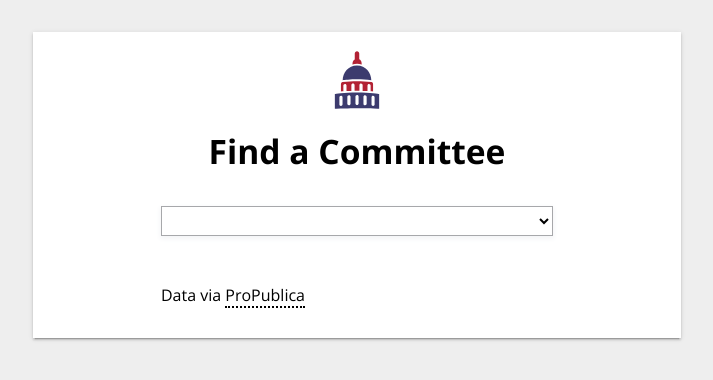
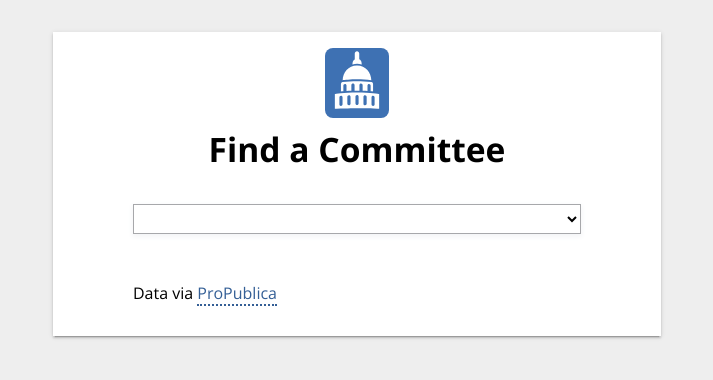
Before and after one commit to salomoneb/leg-lookup, a Vue app: page / in a window 1280 px wide. Shown: the top 380 px of the page, without its empty margins (283-996 px from the left). Built offline with nearby package versions, Linux system fonts and the light colour scheme.

Commit message:
more design changes

```diff
--- a/config/prod.env.js
+++ b/config/prod.env.js
@@ -1,3 +1,4 @@
 module.exports = {
-  NODE_ENV: '"production"'
+  NODE_ENV: '"production"',
+  API_KEY: '"..."'
 }
--- a/src/App.vue
+++ b/src/App.vue
@@ -1,7 +1,12 @@
 <template>
   <div id="app">
     <header class="header">
-      <img :src="headerImg" class="capitol">
+    <svg fill="#fff" class="capitol" xmlns="http://www.w3.org/2000/svg" xmlns:xlink="http://www.w3.org/1999/xlink" version="1.1" viewBox="0 0 100 110">
+      <path d="M72.6,53.3c-8-1.1-15.1-1.5-22.6-1.5s-14.5,0.4-22.6,1.5c-1.5,0.3-2.5,2.1-2.5,3.4c0,1,0,11.2,0,11.2c0.7-0.1,2-0.2,3.8-0.3  v-8.7c0-1.4,1.1-2.6,2.5-2.7c1.3-0.1,2.4,0.9,2.4,2.3v8.8c2.2-0.1,4.8-0.2,7.6-0.3v-9.2c0-1.4,1.1-2.5,2.5-2.5c1.4,0,2.5,1,2.5,2.4  v9.2c2.4,0,5.2,0,7.6,0v-9.2c0-1.4,1.1-2.4,2.5-2.4c1.3,0,2.5,1.2,2.5,2.5V67c2.8,0.1,5.4,0.2,7.6,0.3v-8.8c0-1.4,1.1-2.4,2.4-2.3  c1.4,0.1,2.5,1.3,2.5,2.7v8.7c1.8,0.1,3.1,0.2,3.8,0.3c0,0,0-10.2,0-11.2C75.3,55.3,74.1,53.6,72.6,53.3z"/>
+      <path d="M50,69.4c-20.5,0-34.6,2.4-34.6,2.4V95l2.6-0.1c17.7-0.6,30.1-0.7,32-0.7s14.7,0.1,32.3,0.7l2.3,0.1V71.8  C84.6,71.8,70.5,69.4,50,69.4z M27.4,87.8c0,1.3-1.1,2.5-2.5,2.7c-1.3,0.1-2.4-0.8-2.4-2.2c0-3.6,0-7.2,0-10.8  c0-1.3,1.1-2.6,2.4-2.7c1.3-0.1,2.5,0.9,2.5,2.2C27.4,80.7,27.4,84.3,27.4,87.8z M39.9,87c0,1.3-1.1,2.5-2.5,2.6  c-1.4,0.1-2.5-1-2.5-2.3c0-3.6,0-7.2,0-10.8c0-1.3,1.1-2.5,2.5-2.6c1.4-0.1,2.5,1,2.5,2.3C39.9,79.9,39.9,83.4,39.9,87z M52.5,86.8  c0,1.3-1.1,2.4-2.4,2.4c-1.4,0-2.5-1.1-2.5-2.4c0-3.6,0-7.2,0-10.8c0-1.3,1.1-2.5,2.5-2.5s2.4,1.1,2.4,2.5  C52.5,79.7,52.5,83.3,52.5,86.8z M65.1,87.3c0,1.3-1.1,2.4-2.5,2.3c-1.4-0.1-2.5-1.2-2.5-2.6c0-3.6,0-7.2,0-10.8  c0-1.3,1.1-2.4,2.5-2.3c1.4,0.1,2.5,1.2,2.5,2.6C65.1,80.1,65.1,83.7,65.1,87.3z M77.5,88.3c0,1.3-1.1,2.3-2.4,2.2  c-1.3-0.1-2.4-1.3-2.4-2.7c0-3.6,0-7.2,0-10.8c0-1.3,1.1-2.4,2.4-2.2c1.3,0.1,2.4,1.4,2.4,2.7C77.5,81.2,77.5,84.8,77.5,88.3z"/>
+      <path d="M72.4,50.5c-0.3-12-8.6-23.2-22.4-23.2S27.9,38.3,27.6,50.5C31.8,49.8,52.5,47.4,72.4,50.5z"/>
+      <path d="M57.2,23.3c0-2.6-1.7-4.7-3.7-5.7V8.5C53.5,6.6,51.9,5,50,5s-3.5,1.6-3.5,3.5v9.3c-1.9,1-3.4,3-3.4,5.5  c0,0.7-0.2,1.6-0.4,2.5c2.7-0.8,5.2-1,7.4-1c2.2,0,4.7,0.3,7.4,1C57.3,24.9,57.2,24,57.2,23.3z"/>
+    </svg>
       <h1>Find a Committee</h1>
     </header>
     <chamberdropdown></chamberdropdown>
@@ -33,23 +38,29 @@ body, .header {
 body {
   align-items: center;
   align-content: center;
-/*  background-image: url(https://subtlepatterns.toptal.io/designers/subtlepatterns/wp-content/themes/tweaker7/images/transp_bg.png);*/
   background: #eee;
   flex-direction: column;
-  justify-content: flex-start;
+  justify-content: center;
   font-family: 'Open Sans', sans-serif;
   margin: 2em 5em;
   text-align: left;
-  word-wrap: break-word;
+  word-break: break-word;
   -webkit-font-smoothing: antialiased;
   -moz-osx-font-smoothing: grayscale;
 }
+#app {
+  background: #fff;
+  color: #000;
+  box-shadow: 0 2px 2px 0 rgba(0,0,0,.14), 0 3px 1px -2px rgba(0,0,0,.2), 0 1px 5px 0 rgba(0,0,0,.12);
+  padding: 1em 5em;
+  width: 40%;
+}
 a {
-  color: inherit;
+  color: #345f96;
   text-decoration: none;
   border-bottom: 2px dotted;
   &:hover {
-    opacity: 0.8;
+    color: #3e71b3;
   }
 }
 select {
@@ -76,7 +87,9 @@ select {
   }
 
   .capitol {
-    margin-bottom: 1em;
+    background-color: #3e71b3;
+    border-radius: 8px;
+    margin-bottom: 0.5em;
     width: 4em;
   }
 
@@ -93,16 +106,34 @@ select {
   .error-message {
     font-weight: bold;
   }
-
 }
 .footer {
   margin-top: 3em;
 }
-#app {
-  background: #fff;
-  color: #000;
-  box-shadow: 0 2px 2px 0 rgba(0,0,0,.14), 0 3px 1px -2px rgba(0,0,0,.2), 0 1px 5px 0 rgba(0,0,0,.12);
-  padding: 1em 8em;
-  width: 35%;
+.committee-facts {
+  border: 1px solid #ccc;
+  border-radius: 4px;
+  padding: 1em 1.5em;
+  margin: 1.5em 0;
+  h2 {
+    margin-top: 0;
+    text-align: center;
+  }
+  p {
+    margin: 0 0 0.4em;
+  }
+  .bold {
+    font-weight: bold;
+  }
 }
+.committee-members {
+  border-collapse: collapse;
+  border-spacing: 1em;
+  width: 100%;
+
+  .member-info:nth-child(even) {
+    background: #ddd;
+  }
+}
+
 </style>
--- a/src/components/CommitteeResults.vue
+++ b/src/components/CommitteeResults.vue
@@ -1,11 +1,11 @@
 <template >
 	<div id="committee-results">
 		<div class="committee-facts" v-if="facts">
-			<h2>Quick Facts:</h2>
-			<p>Name: {{facts.name}}</p>
-			<p>Chair: {{facts.chair}}</p>
-			<p>Number of Members: {{facts.current_members.length}}</p>
-			<p>Website: <a v-bind:href="facts.url" target="_blank">{{facts.url}}</a></p>
+			<h2>Quick Facts</h2>
+			<p><span class="bold">Name: </span>{{facts.name}}</p>
+			<p><span class="bold">Chair: </span>{{facts.chair}}</p>
+			<p><span class="bold"># of Members: </span>{{facts.current_members.length}}</p>
+			<p><span class="bold">Website: </span><a v-bind:href="facts.url" target="_blank">{{facts.url}}</a></p>
 		</div>
 		<table class="committee-members" v-if="members.length">
 			<tr class="member-headers">
--- a/src/main.js
+++ b/src/main.js
@@ -6,6 +6,7 @@ import App from './App'
 import Dropdown from "./components/ChamberDropdown"
 
 Vue.config.productionTip = false
+console.log(process.env)
 
 new Vue({
   el: '#app',
```
Also changed, not shown: src/assets/images/capitol.svg.
